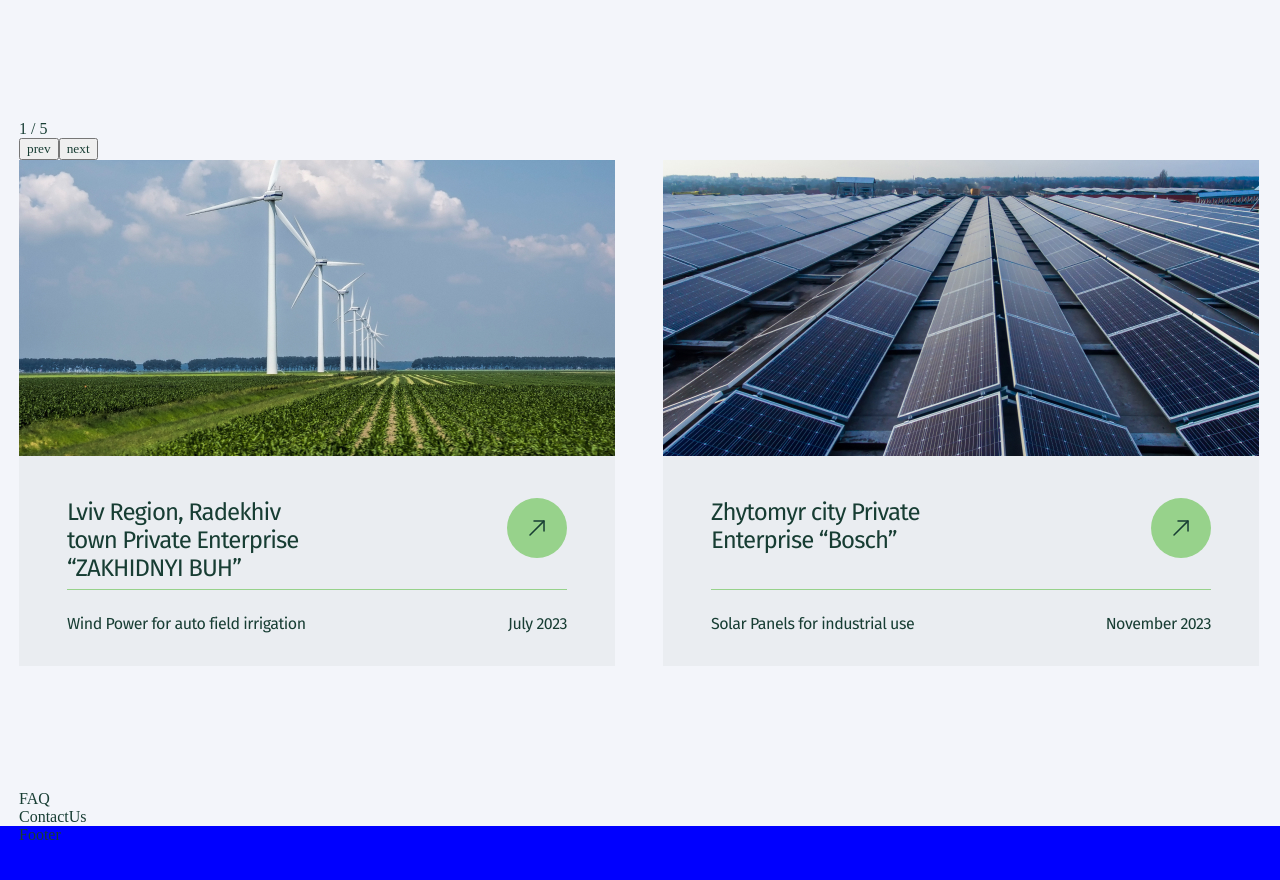
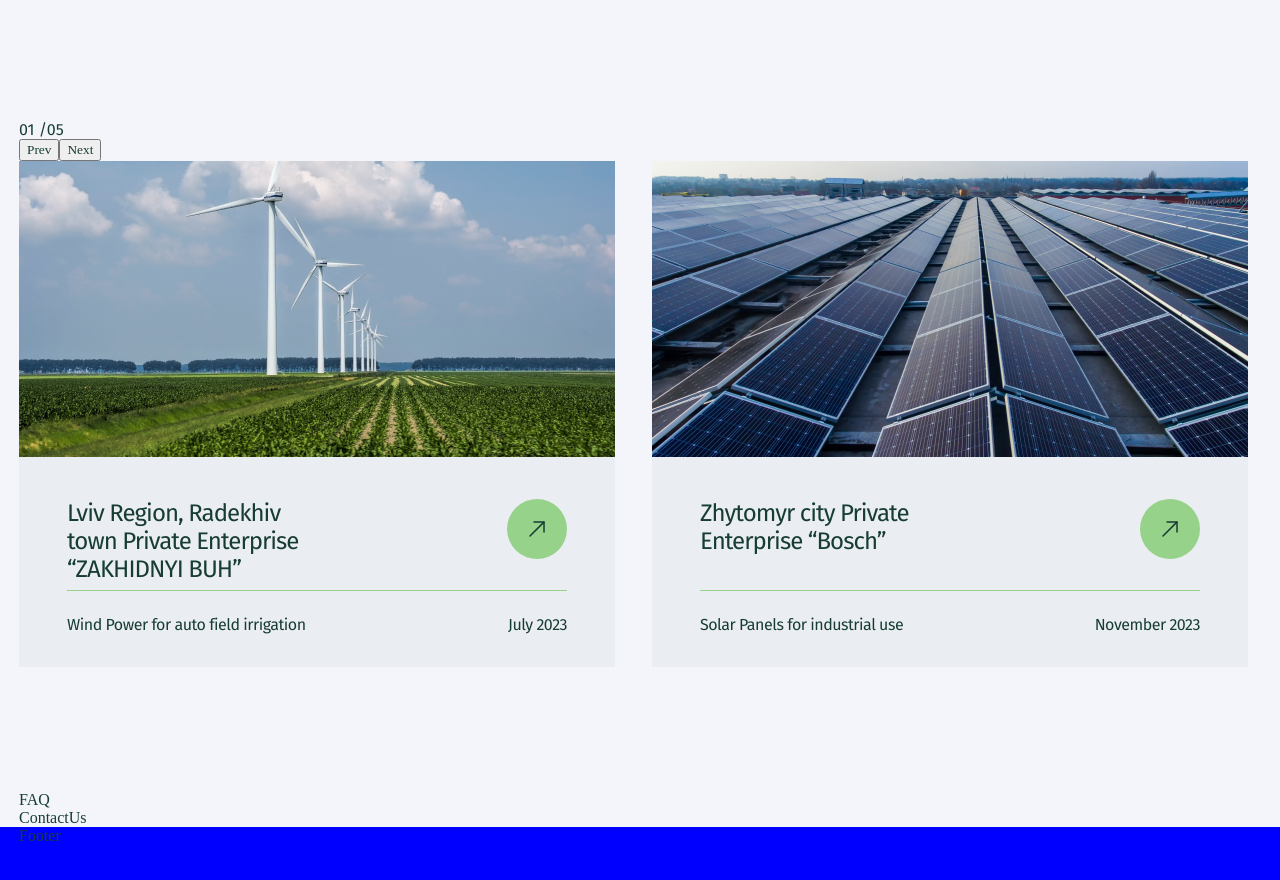
Before and after one commit to darynakarmazin/ecosolution, a React (Create React App) app: page / in a window 1280 px wide. Shown: the part 3143-4023 px from the top of the page. Built offline with nearby package versions, Linux system fonts and the light colour scheme.

Commit message:
Added swiper/react for slider in Cases component.

```diff
--- a/package.json
+++ b/package.json
@@ -11,6 +11,7 @@
     "react-dom": "^18.2.0",
     "react-scripts": "5.0.1",
     "styled-components": "^6.1.1",
+    "swiper": "^11.0.5",
     "web-vitals": "^2.1.4"
   },
   "scripts": {
--- a/src/components/Cases/Cases.jsx
+++ b/src/components/Cases/Cases.jsx
@@ -19,6 +19,10 @@ import {
   CasesSection,
   CasesTitle,
 } from './Cases.styles';
+import { Swiper, SwiperSlide } from 'swiper/react';
+import 'swiper/css';
+import 'swiper/css/navigation';
+
 
 function Cases() {
   const slides = [
@@ -26,7 +30,8 @@ function Cases() {
       image1x: ZakhidnyiBuhImg1x,
       image2x: ZakhidnyiBuhImg2x,
       alt: 'Lviv Region, Radekhiv town Private Enterprise “ZAKHIDNYI BUH”',
-      description: 'Lviv Region, Radekhiv town Private Enterprise “ZAKHIDNYI BUH”',
+      description:
+        'Lviv Region, Radekhiv town Private Enterprise “ZAKHIDNYI BUH”',
       info: {
         title: 'Wind Power for auto field irrigation',
         date: 'July 2023',
@@ -74,28 +79,40 @@ function Cases() {
     },
   ];
 
-  const [currentIndex, setCurrentIndex] = useState(0);
-  const handlePrev = () => {
-    setCurrentIndex((prevIndex) => (prevIndex === 0 ? slides.length - 1 : prevIndex - 1));
-  };
-  const handleNext = () => {
-    setCurrentIndex((prevIndex) => (prevIndex === slides.length - 1 ? 0 : prevIndex + 1));
-  };
+  const [count, setCount] = useState(1);
 
   return (
     <CasesSection>
       <CasesTitle>Successful cases of our company</CasesTitle>
+
       <div>
-        <span>{`${currentIndex + 1} / ${slides.length}`}</span>
+        <p>
+          <span>0{count}</span> /05
+        </p>
         <div>
-          <button onClick={handlePrev}>prev</button>
-          <button onClick={handleNext}>next</button>
+          <button type="button" >
+            Prev
+          </button>
+          <button type="button" >
+            Next
+          </button>
         </div>
       </div>
 
+      <Swiper
+        spaceBetween={24}
+        slidesPerView={2}
+        loop={true}
+        onSlideChange={swiper => setCount(swiper.realIndex + 1)}
+        navigation={{
+          nextEl: '.swiper-button-next',
+          prevEl: '.swiper-button-prev',
+        }}
+      >
+        {slides.map((slide, index) => (
+          <SwiperSlide key={index}>
             <CasesList>
-        {slides.map((slide, index) => (
-          <li key={index}>
+              <li>
                 <CasesItem>
                   <picture>
                     <source
@@ -130,8 +147,10 @@ function Cases() {
                   </CasesItemWrapper>
                 </CasesItem>
               </li>
+            </CasesList>
+          </SwiperSlide>
         ))}
-      </CasesList>
+      </Swiper>
     </CasesSection>
   );
 }
```
Also changed, not shown: 1 other file (tests, documents, lock files or other folders). Lines whose indentation alone changed are shown as unchanged.
